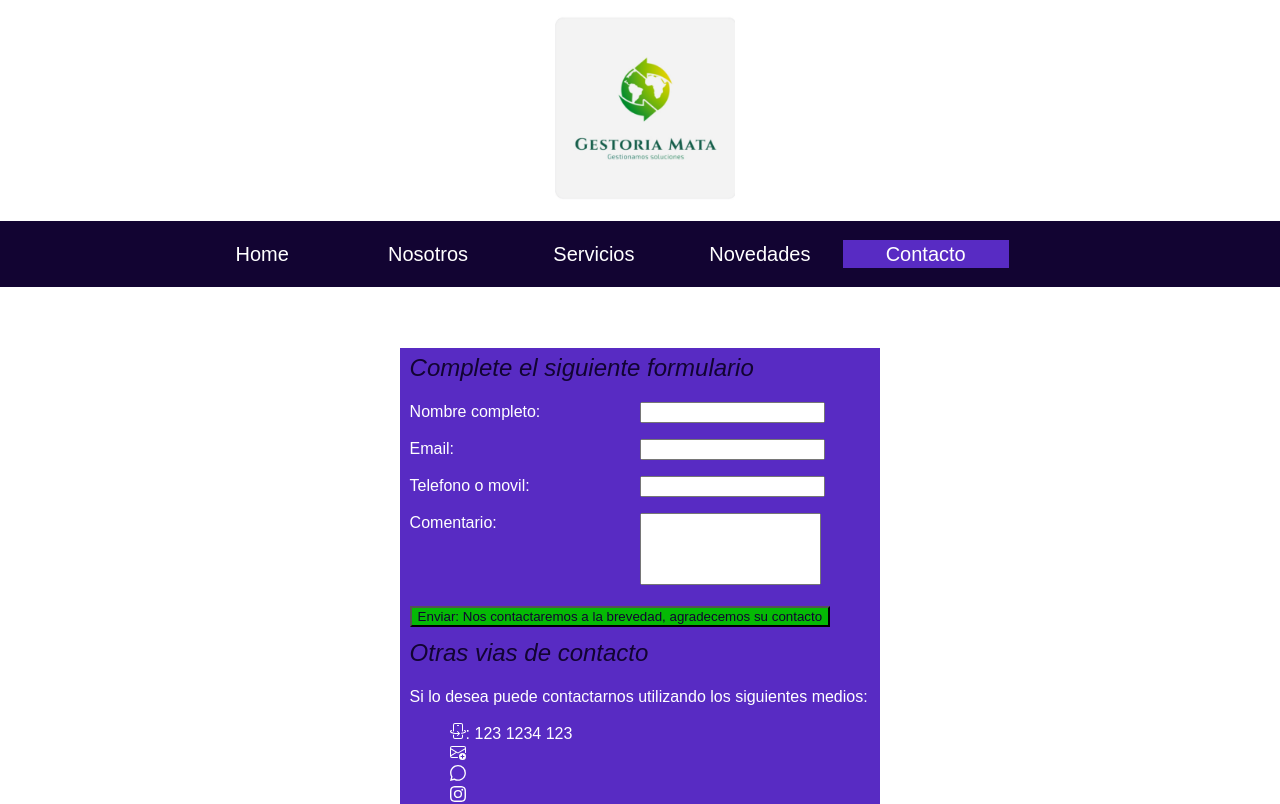
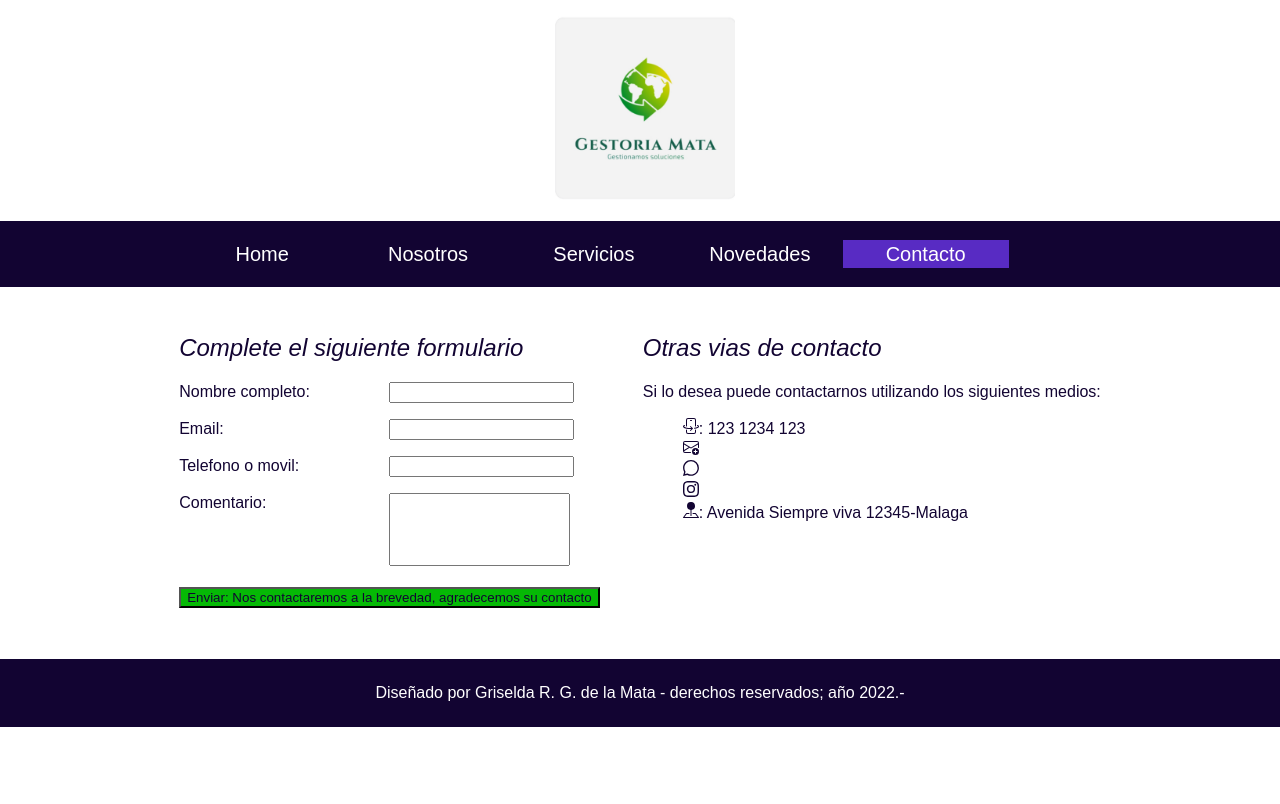
Before and after one commit to GriseldaGMata/frontend, a React (Create React App) app: page /contacto in a window 1280 px wide. Shown: the top 804 px of the page. Built offline with nearby package versions, Linux system fonts and the light colour scheme.

Commit message:
contacto ok

```diff
--- a/src/pages/ContactoPage.js
+++ b/src/pages/ContactoPage.js
@@ -5,8 +5,6 @@ const ContactoPage = (props) => {
     return (
         <main className="holder">
             <div class="container">
-                <div class="box">
-                    <div class="col">
                 <div className="izquierda">
                     <h2>Complete el siguiente formulario</h2>
                     <form action="" method="" className="formulario">
@@ -32,9 +30,7 @@ const ContactoPage = (props) => {
 
                         </p>
                     </form>
-
                 </div>
-                        <div class="col">
                 <div className="derecha">
                     <h2>Otras vias de contacto</h2>
                     <p>Si lo desea puede contactarnos utilizando los siguientes medios:</p>
@@ -71,10 +67,6 @@ const ContactoPage = (props) => {
                             <path fill-rule="evenodd" d="M4 4a4 4 0 1 1 4.5 3.969V13.5a.5.5 0 0 1-1 0V7.97A4 4 0 0 1 4 3.999z" />
                         </svg>: Avenida Siempre viva 12345-Malaga</li>
                     </ul>
-
-                            </div>
-                        </div>
-                    </div>
                 </div>
             </div>
         </main>
--- a/src/styles/components/pages/ContactoPage.css
+++ b/src/styles/components/pages/ContactoPage.css
@@ -2,8 +2,8 @@
 .container{
   border-style: none ;
   display: flex;
-  align-content: space-between;
-  justify-content: space-around;
+  /* align-content: space-between; */
+  justify-content: space-between;
   align-items: flex-start;
   /* background-color: #05b905; */
 
@@ -24,20 +24,22 @@ color: white;
 }
 
 .derecha{
-
+  color: rgb(18, 4, 50);
   margin: 2%;
   margin-top: 2%;
-  color: white;
+  /* color: white; */
  }
 .formulario label {
     vertical-align: top;
     width: 50%;
     display: inline-block;
+    color: rgb(18, 4, 50);
   }
 
  .formulario textarea {
     resize: none;
     height: 5em;
+    color: rgb(18, 4, 50);
   }
 
   /* .formulario .acciones {
@@ -51,10 +53,12 @@ color: white;
    color:white ;
    font-style: italic;
    text-align: center;
+   color: rgb(18, 4, 50);
  }
 
  h2 p ul{
   font-family: "Raleway",sans-serif;
+  color: rgb(18, 4, 50);
  }
  ul{
    list-style: none;
```
Lines whose indentation alone changed are shown as unchanged.
